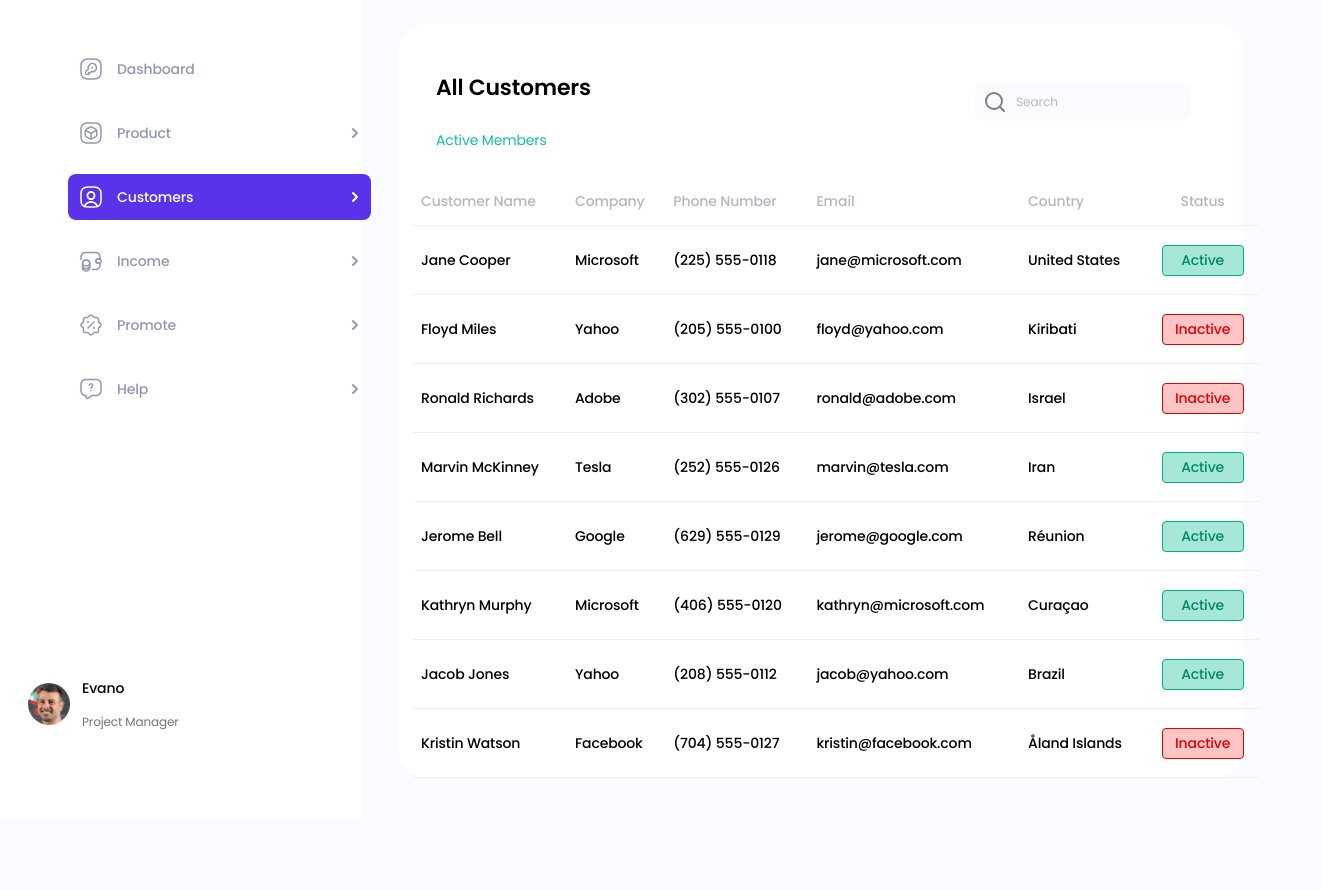
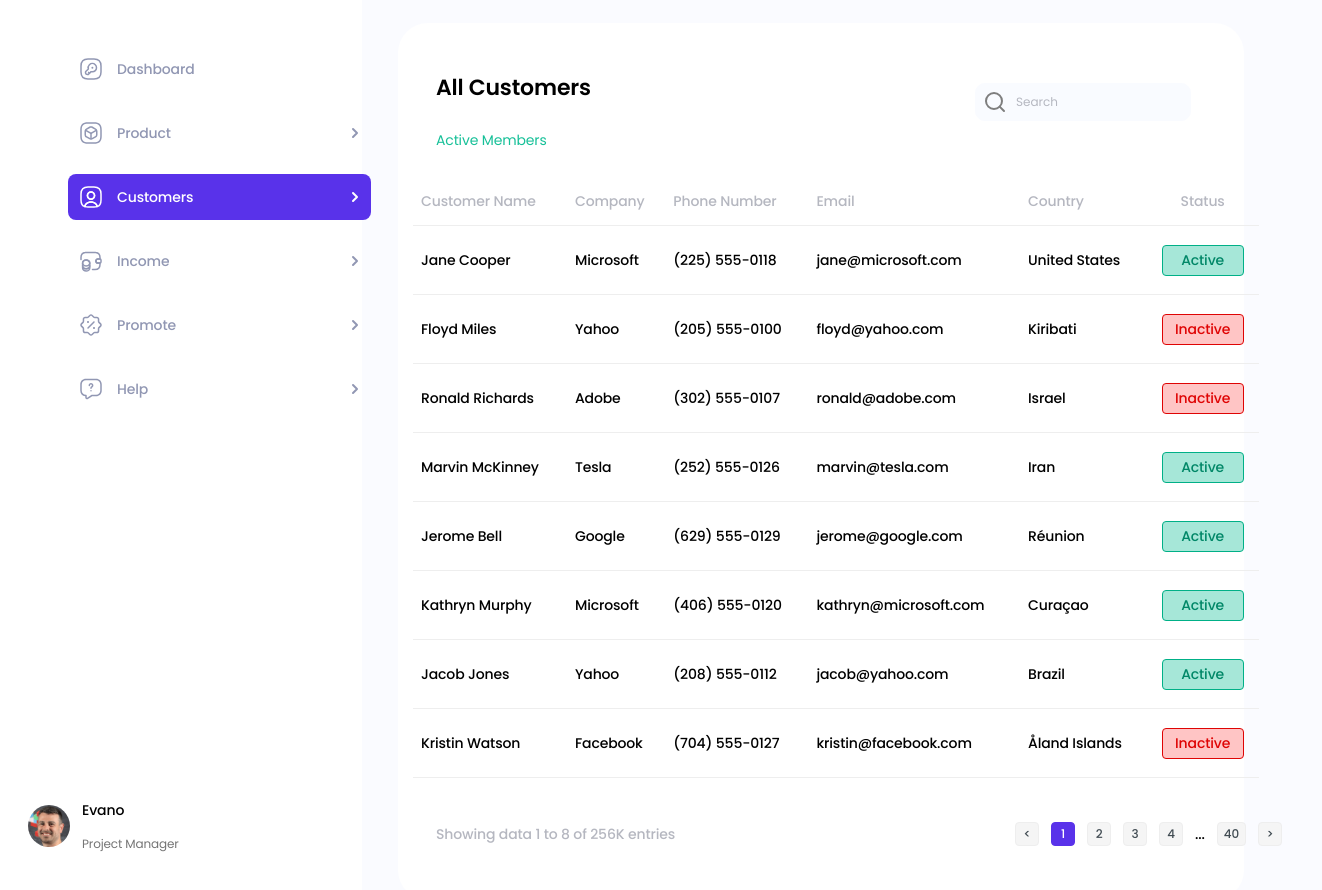
Before and after one commit to volodymir-tymtsias/glivera-team, a website: page index.html in a window 1280 px wide. Shown: the part 96-986 px from the top of the page, 1322 px wide, since content can reach past the window. Before the commit the page ends 915 px from the top, so only its background shows below. Drawn offline with nearby package versions, Linux system fonts and the light colour scheme.

Commit message:
add pagination

```diff
--- a/index.html
+++ b/index.html
@@ -289,7 +289,35 @@
           </table>
         </div>
 
-        <div class="customers__bottom"></div>
+        <div class="customers__bottom pagination">
+          <p class="pagination__info">Showing data 1 to 8 of  256K entries</p>
+          <ul class="pagination__controls">
+            <li>
+              <button class="pagination__button">&#60;</button>
+            </li>
+            <li>
+              <button class="pagination__button pagination__button--active">1</button>
+            </li>
+            <li>
+              <button class="pagination__button">2</button>
+            </li>
+            <li>
+              <button class="pagination__button">3</button>
+            </li>
+            <li>
+              <button class="pagination__button">4</button>
+            </li>
+            <li>
+              ...
+            </li>
+            <li>
+              <button class="pagination__button">40</button>
+            </li>
+            <li>
+              <button class="pagination__button">&#62;</button>
+            </li>
+          </ul>
+        </div>
       </section>
     </main>
   </body>
--- a/styles/blocks/customers.scss
+++ b/styles/blocks/customers.scss
@@ -53,4 +53,9 @@
       padding: 0 30px;
     }
   }
+
+  &__bottom {
+    width: 100%;
+    padding: 30px 40px 40px 38px;
+  }
 }
--- /dev/null
+++ b/styles/blocks/pagination.scss
@@ -0,0 +1,54 @@
+.pagination {
+  display: flex;
+  align-items: center;
+  gap: 10px;
+  justify-content: center;
+  flex-direction: column;
+  text-align: center;
+
+  @include md {
+    flex-direction: row;
+    justify-content: space-between;
+  }
+
+  &__info {
+    color: $light-gray-text;
+  }
+
+  &__controls {
+    display: flex;
+    align-items: center;
+    gap: 6px;
+    list-style: none;
+
+    @include md {
+      gap: 12px;
+    }
+  }
+
+  &__button {
+    display: flex;
+    align-items: center;
+    justify-content: center;
+    height: 24px;
+    min-width: 24px;
+    border-radius: 4px;
+    border: 1px solid #eee;
+    background-color: #f5f5f5;
+    font-family: "Poppins", sans-serif;
+    font-weight: 500;
+    font-style: normal;
+    font-size: 12px;
+    line-height: 12px;
+    letter-spacing: -0.01em;
+    color: #404B52;
+    transition: all 0.3s;
+
+    &:hover,
+    &--active {
+      border-color: $blue;
+      background-color: $blue;
+      color: #fff;
+    }
+  }
+}
--- a/styles/main.scss
+++ b/styles/main.scss
@@ -15,3 +15,4 @@
 @import "./blocks/customers.scss";
 @import "./blocks/form-field.scss";
 @import "./blocks/table.scss";
+@import "./blocks/pagination.scss";
```
Also changed, not shown: styles/blocks/table.scss (+0 -22 lines), styles/main.css, 1 other file.
